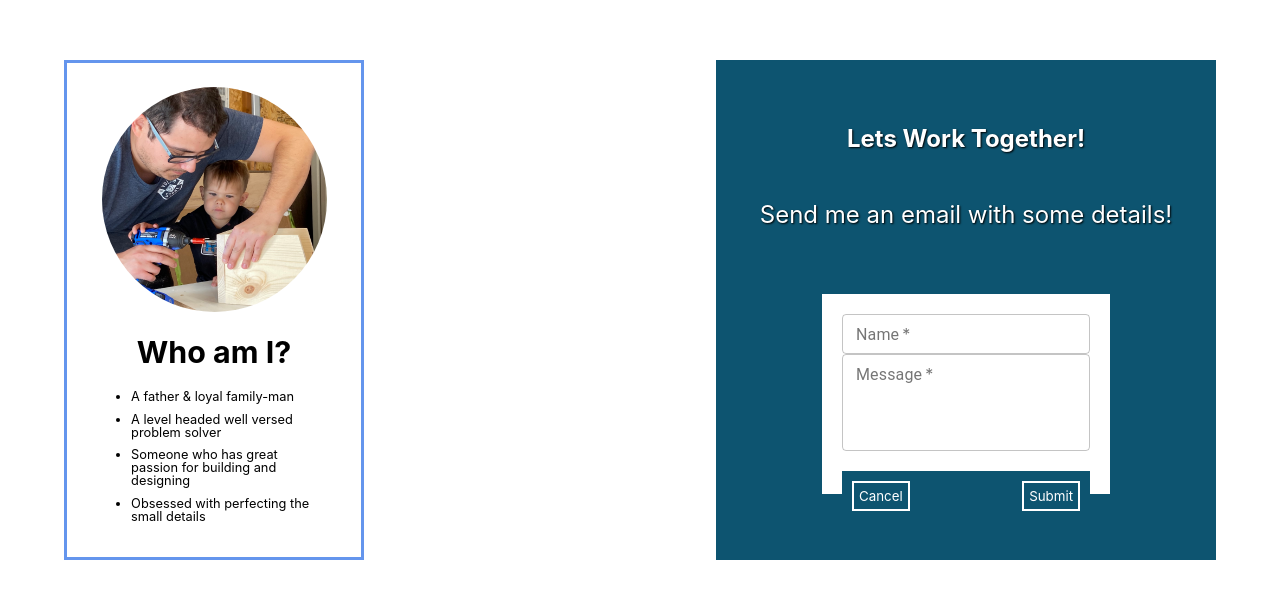
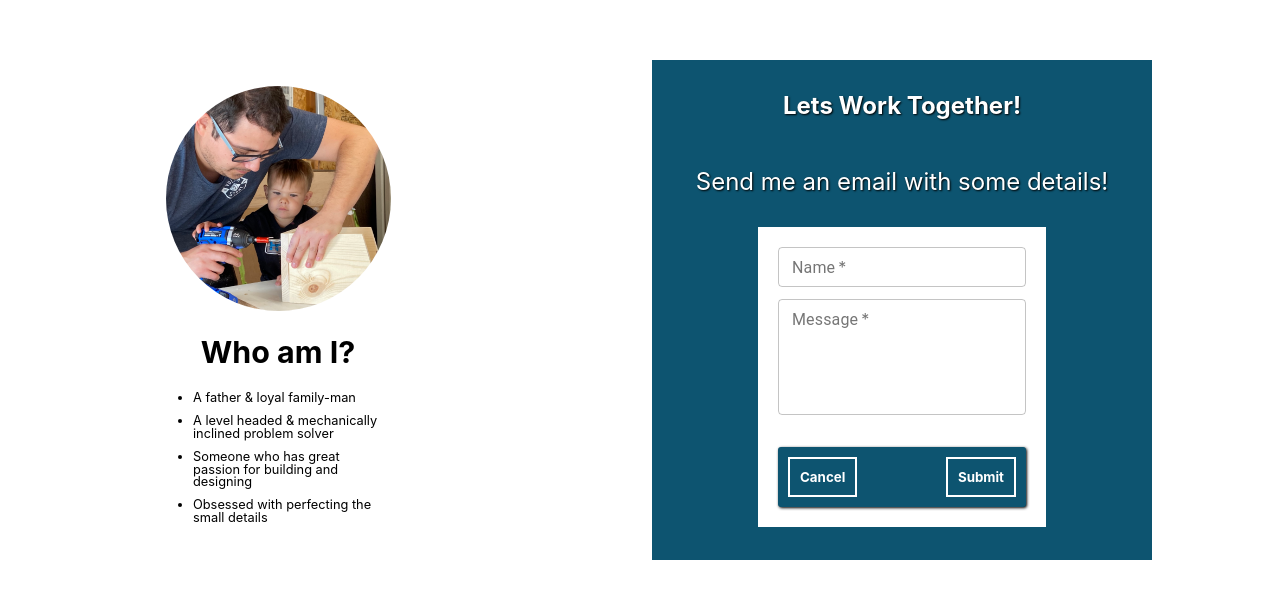
Before and after one commit to carnolol/portfolio-website, a React (Create React App) app: page / in a window 1280 px wide. Shown: the part 1977-2575 px from the top of the page. Built offline with nearby package versions, Linux system fonts and the light colour scheme; no server answers.

Commit message:
working on slideshow for projecs now

```diff
--- a/src/components/About/About.css
+++ b/src/components/About/About.css
@@ -54,12 +54,11 @@
     margin-top: 30px;
     display: flex;
     justify-content: space-between;
-    width: 90%;
+    width: 80%;
     /* border: 5px solid rebeccapurple; */
 }
 
 .dad-info {
-    border: 3px solid cornflowerblue;
     display: flex;
     width: 300px;
     height: 500px;
@@ -122,7 +121,7 @@
 .work-together-inputs-container{
     display: flex;
     flex-direction: column;
-    height: 200px;
+    height: 300px;
     padding: 20px;
     /* background-color: rgb(182, 182, 182); */
     background-color: white;
@@ -144,6 +143,8 @@
 .work-buttons-container{
     margin-top: 20px;
     padding: 10px;
+    border-radius: 3px;
+    box-shadow: 1px 1px 3px black;
     background-color: #0d5470;
     display: flex;
     justify-content: space-between;
@@ -154,7 +155,8 @@
     border: 2px solid white;
     background-color: transparent;
     color: white;
-    padding: 5px;
+    padding: 10px;
+    font-weight: bold;
 
 }
 
--- a/src/components/About/About.js
+++ b/src/components/About/About.js
@@ -143,7 +143,7 @@ function About(props) {
                             A father & loyal family-man
                         </li>
                         <li className='dad-list'>
-                            A level headed well versed problem solver
+                            A level headed & mechanically inclined problem solver
                         </li>
                         <li className='dad-list'>
                             Someone who has great passion for building and designing
@@ -187,7 +187,7 @@ function About(props) {
                              size="small"
                              required="true"
                              multiline={true}
-                             rows="4"
+                             rows="5"
                              value={message}
                              onChange={e => setMessage(e.target.value)}   />
                         </ThemeProvider>
--- a/src/components/Projects/Projects.js
+++ b/src/components/Projects/Projects.js
@@ -1,7 +1,18 @@
 import React, {useState, useEffect} from 'react'
+import axios from 'axios'
 import './Projects.css'
+import Slider from "react-slick"
 
 function Projects (props) {
+
+    const [dota, setDota] = useState([])
+    const [coda, setCoda] = useState([])
+
+    useEffect(() => {
+        //TODO: Need to write backend endpoint to get pictures of dotapros & of coda-vida to display as a slider.
+    }, [])
+
+
 
     return(
         <div className='master-projects-div'>
```
